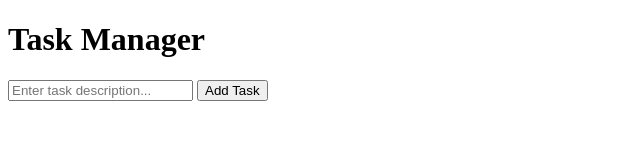
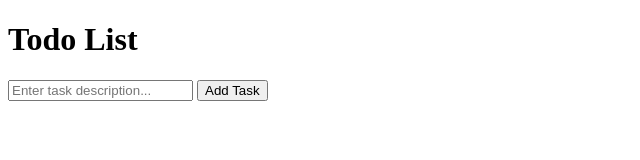
Before and after one commit to iconshah/todo-assignment, a plain HTML site: page index.html in a window 1280 px wide. Shown: the whole page, without its empty margins (0-640 px from the left). Drawn offline with Linux system fonts and the light colour scheme.

Commit message:
minor heading change in part -3

```diff
--- a/index.html
+++ b/index.html
@@ -3,10 +3,10 @@
   <head>
     <meta charset="UTF-8" />
     <meta name="viewport" content="width=device-width, initial-scale=1.0" />
-    <title>Task Manager</title>
+    <title>Mt Todo</title>
   </head>
   <body>
-    <h1>Task Manager</h1>
+    <h1>Todo List</h1>
 
     <input type="text" id="taskInput" placeholder="Enter task description..." />
     <button id="addButton">Add Task</button>
```
